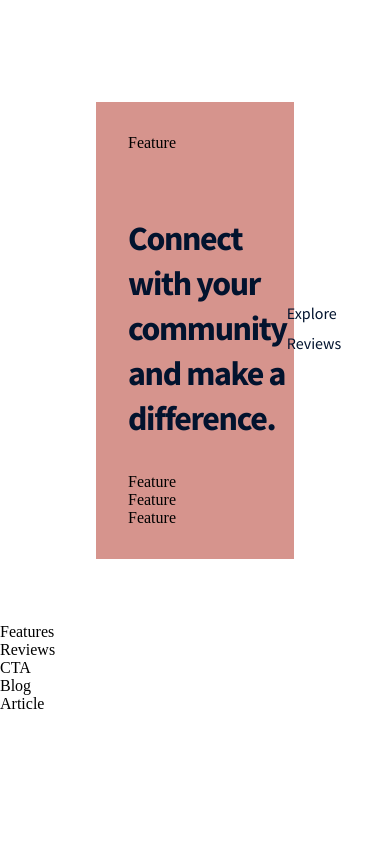
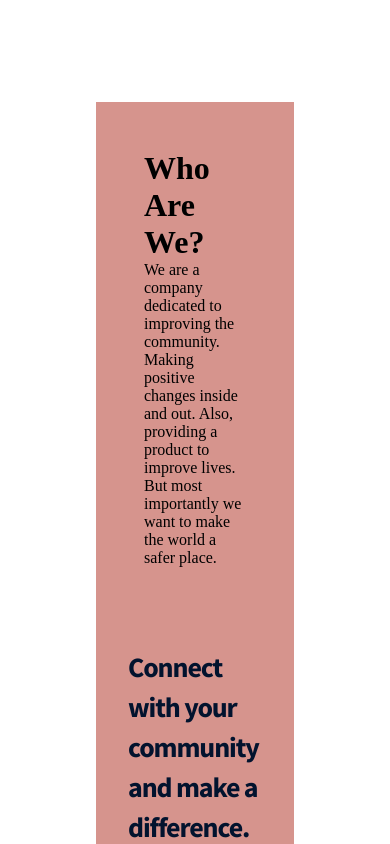
Before and after one commit to jonathancdays/veriscouts, a React (Create React App) app: page / in a window 390 px wide. Shown: the part 1080-1924 px from the top of the page. Before the commit the page ends 1793 px from the top, so only its background shows below. Built offline with nearby package versions, Linux system fonts and the light colour scheme.

Commit message:
Add components to feature and about jsx. Update styles of featire and about css.

```diff
--- a/src/components/feature/Feature.jsx
+++ b/src/components/feature/Feature.jsx
@@ -1,9 +1,17 @@
 import React from 'react';
 import'./feature.css';
 
-const Feature = () => {
+const Feature = ( {title, text} ) => {
   return (
-    <div>Feature</div>
+    <div className="about-container__feature">
+      <div className="features-container__feature-title">
+        <div />
+        <h1>{title}</h1>
+        <div className="features-container_feature-text">
+          {text}
+        </div>
+      </div>
+    </div>
   )
 }
 
--- a/src/components/feature/feature.css
+++ b/src/components/feature/feature.css
@@ -0,0 +1,8 @@
+.about-container__feature {
+  width: 100%;
+  display: flex;
+  justify-content: space-between;
+  align-items: flex-start;
+  flex-direction: row;
+  margin: 1rem;
+}
--- a/src/components/navbar/Navbar.jsx
+++ b/src/components/navbar/Navbar.jsx
@@ -18,7 +18,7 @@ const Menu = () => (
       <a href="#features">Post Reviews</a>
     </p>
     <p>
-      <a href="#blog">Posts</a>
+      <a href="#blog">Jobs</a>
     </p>
   </>
 );
--- a/src/containers/about/About.jsx
+++ b/src/containers/about/About.jsx
@@ -1,26 +1,38 @@
 import React from "react";
+import "./about.css";
 import Feature from "../../components/feature/Feature";
-import "./about.css";
 
-const What = () => {
+const About = () => {
   return (
     <div className="about section__margin" id="about">
       <div className="about-feature">
-        <Feature />
+        <Feature
+          title="Who Are We?"
+          text="We are a company dedicated to improving the community. Making positive changes inside and out. Also, providing a product to improve lives. But most importantly we want to make the world a safer place."
+        />
       </div>
       <div className="about-heading">
-        <h1 className="about__text">
+        <h1 className="about-text">
           Connect with your community and make a difference.
         </h1>
         <p>Explore Reviews</p>
       </div>
       <div className="about-container">
-        <Feature />
-        <Feature />
-        <Feature />
+        <Feature
+          title="Find Reviews"
+          text="Read reviews from vetted individuals, companies, or organizations whose indetities have been verified for accuracy."
+        />
+        <Feature
+          title="Post Reviews"
+          text="Give your honest opinion and first-hand experience working with others in the community."
+        />
+        <Feature
+          title="Find A Job"
+          text="Search for jobs from quality employer's that have a positive, vetted reputation."
+        />
       </div>
     </div>
   );
 };
 
-export default What;
+export default About;
--- a/src/containers/about/about.css
+++ b/src/containers/about/about.css
@@ -9,8 +9,12 @@
     display: flex;
 }
 
-.about-feature .feature-contaner__feature {
+.about-feature {
     margin: 0;
+}
+.about-feature img{
+    height: 80px;
+    max-width: auto;
 }
 
 .about-feature .feature-contaner__feature-text {
@@ -37,8 +41,67 @@
 
 .about-heading p {
     color: var(--color-text);
+    cursor: pointer;
     font-family: var(--font-family);
-    font-size: 16px;
+    font-size: 24px;
     font-weight: 500;
     line-height: 30px;
 }
+
+.about-container {
+    display: flex;
+    flex-wrap: wrap;
+    flex-direction: row;
+    margin-top: 2rem;
+}
+
+/* Customizing feature component as per needs */
+.about-container .about-container__feature {
+    flex: 1;
+    margin: 1rem;
+    min-width: 210px;
+    display: unset;
+    flex-direction: column;
+}
+
+/* Customizing feature component as per needs */
+.about-container .about-container_feature-text {
+    margin-top: 0.5rem;
+}
+
+@media screen and (max-width: 850px) {
+    .about-heading {
+        flex-direction: column;
+        align-items: flex-start;
+        margin-bottom: 0rem;
+    }
+
+    .about-heading p {
+        margin-top: 1rem;
+    }
+}
+
+@media screen and (max-width: 650px) {
+    /* Customizing feature component as per needs */
+    .about-feature .about-container__feature {
+        flex-direction: column;
+    }
+
+    /* Customizing feature component as per needs */
+    .about-feature .about-container_feature-text {
+        margin-top: 0.5rem;
+    }
+
+    .about-heading h1 {
+        font-size: 28px;
+        line-height: 40px;
+    }
+}
+
+@media screen and (max-width: 350px) {
+    /* Customizing feature component as per needs */
+    .about-container .about-container__feature {
+        margin: 1rem 0;
+        min-width: 100%;
+    }
+}
```
Also changed, not shown: src/assets/people.png (deleted).
